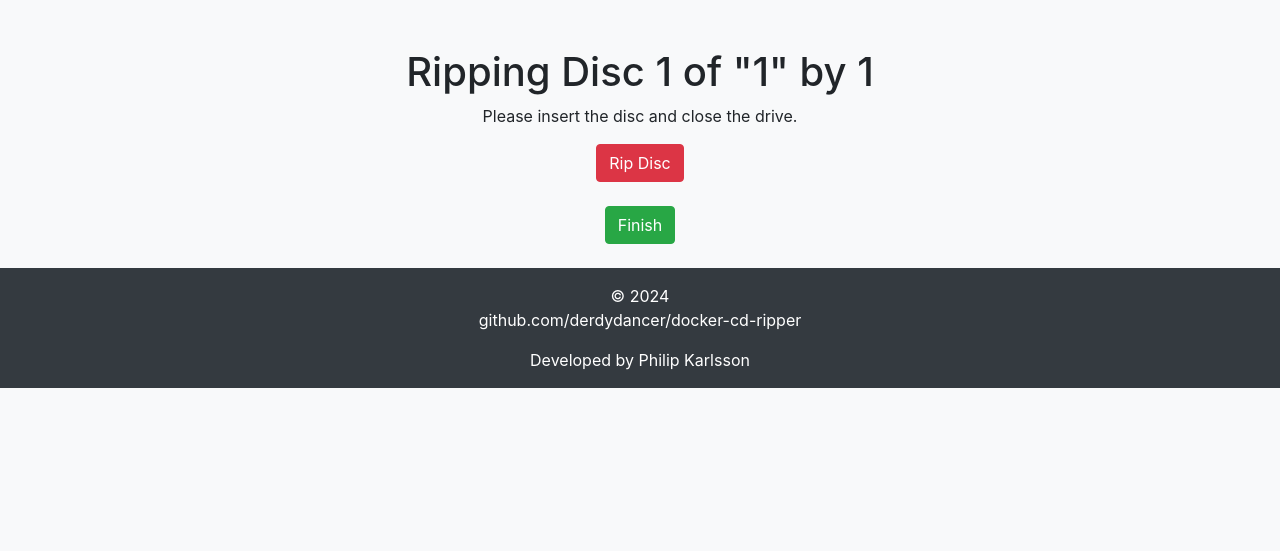
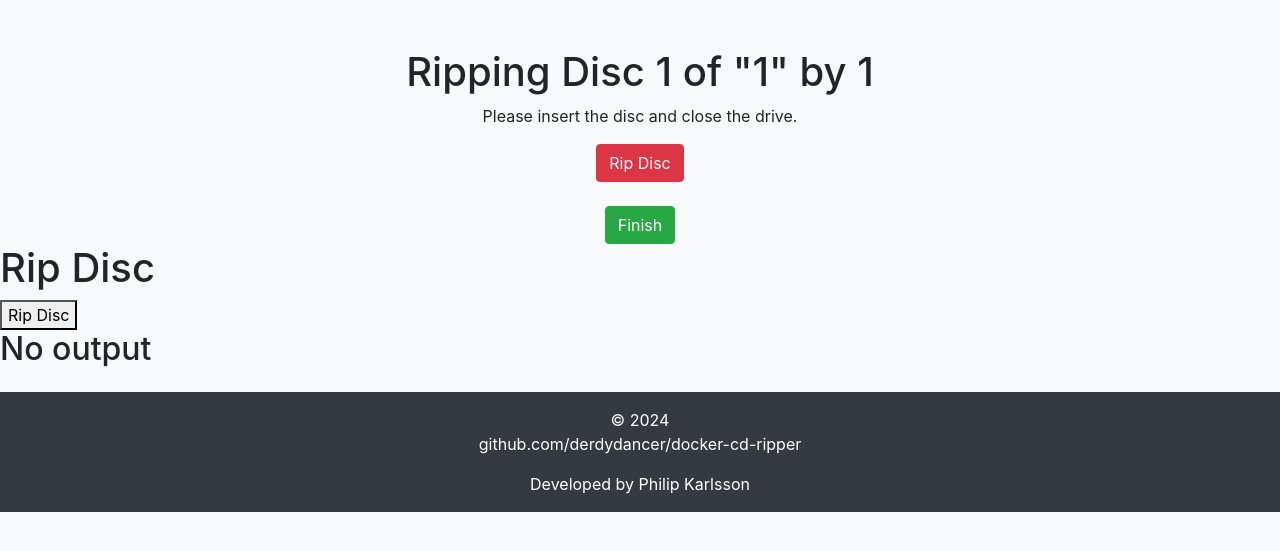
Before and after one commit to derdydancer/docker-cd-ripper, a Flask app: page /rip_disc/1/1/1/1 in a window 1280 px wide. Shown: the top 551 px of the page. Run offline with Flask 3, Linux system fonts and the light colour scheme; some libraries are stand-ins or nearby versions.

Commit message:
fjklöasdklf

```diff
--- a/app.py
+++ b/app.py
@@ -64,6 +64,7 @@ def music():
     '/rip_disc/<media_type>/<identifier_1>/<identifier_2>/<int:disc_number>',
     methods=['GET', 'POST'])
 def rip_disc(media_type, identifier_1, identifier_2, disc_number):
+    output = None  # Initialize output to store command results
     if request.method == 'POST':
         if media_type == 'audiobook':
             path = os.path.join(AUDIOBOOKS_DIR, identifier_1, identifier_2,
@@ -74,19 +75,25 @@ def rip_disc(media_type, identifier_1, identifier_2, disc_number):
 
         os.makedirs(path, exist_ok=True)
         rip_command = f'cdparanoia -B "{path}/track.wav"'
-        subprocess.run(rip_command, shell=True, check=True)
-        return redirect(
-            url_for('rip_disc',
-                    media_type=media_type,
-                    identifier_1=identifier_1,
-                    identifier_2=identifier_2,
-                    disc_number=disc_number + 1))
+
+        # Capture the output of the subprocess
+        result = subprocess.run(rip_command, shell=True, stdout=subprocess.PIPE, stderr=subprocess.PIPE, text=True)
+        output = result.stdout + result.stderr  # Combine stdout and stderr
+
+        return render_template(
+            'rip_disc.html',
+            media_type=media_type,
+            identifier_1=identifier_1,
+            identifier_2=identifier_2,
+            disc_number=disc_number + 1,
+            output=output)  # Pass output to the template
 
     return render_template('rip_disc.html',
                            media_type=media_type,
                            identifier_1=identifier_1,
                            identifier_2=identifier_2,
-                           disc_number=disc_number)
+                           disc_number=disc_number,
+                           output=output)  # Ensure output is passed even on GET request
 
 
 # API endpoint for artist name autocomplete
--- a/templates/rip_disc.html
+++ b/templates/rip_disc.html
@@ -18,7 +18,17 @@
             <input type="submit" class="btn btn-success" value="Finish">
         </form>
     </div>
+    <h1>Rip Disc</h1>
+    <form method="POST">
+        <button type="submit">Rip Disc</button>
+    </form>
 
+    {% if output %}
+    <h2>Command Output:</h2>
+    <pre><code>{{ output }}</code></pre>
+    {% else %}
+    <h2>No output</h2>
+    {% endif %}
     {% include 'footer.html' %}
 </body>
 </html>
```
